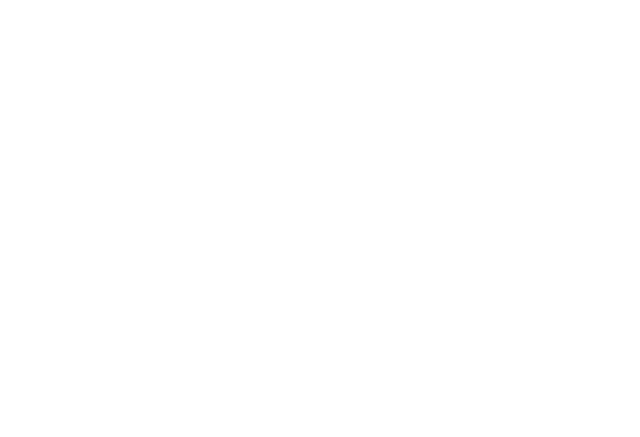
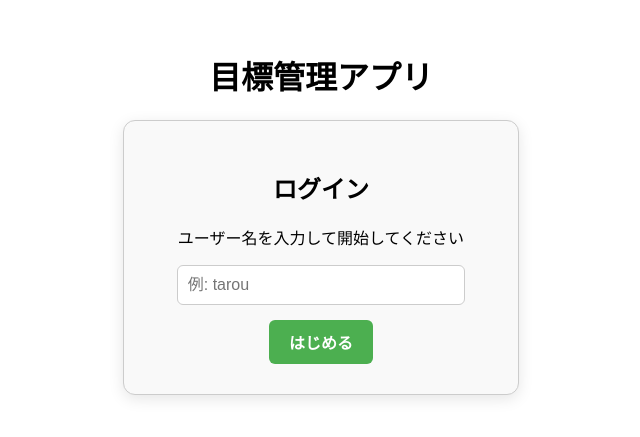
Before and after one commit to Tak943/goal-go-13th, a Vue app in the folder frontend/: page /login in a window 1280 px wide. Before the commit this address had no page. Shown: the part 115-552 px from the top of the page, without its empty margins (319-959 px from the left). Built offline with nearby package versions, Linux system fonts and the light colour scheme.

Commit message:
update: フロントからも登録できるようにAPIに対応させた

```diff
--- a/frontend/src/main.js
+++ b/frontend/src/main.js
@@ -1,9 +1,18 @@
 import { createApp } from 'vue'
 import App from './App.vue'
 import router from './router'
+import axios from 'axios' // 【追加】axiosをインポート
+
+// 【追加】すべての通信の基本URLをここで一括設定！
+// ※これで、各Vueファイルに書いていた axios.defaults.baseURL = ... は不要になります！
+axios.defaults.baseURL = 'http://localhost:8080';
+
+// 【追加】アプリ起動時に、ブラウザの記憶からトークンを取り出してセットする
+const token = localStorage.getItem('app_token');
+if (token) {
+  axios.defaults.headers.common['Authorization'] = token;
+}
 
 const app = createApp(App)
-
 app.use(router)
-
 app.mount('#app')
--- a/frontend/src/router/index.js
+++ b/frontend/src/router/index.js
@@ -1,23 +1,49 @@
 import { createRouter, createWebHistory } from 'vue-router';
 import GoalListView from '../views/GoalListView.vue';
 import CalendarView from '../views/CalendarView.vue';
+import LoginView from '../views/LoginView.vue'; // 【追加】ログイン画面をインポート
 
 const router = createRouter({
   history: createWebHistory(import.meta.env.BASE_URL),
   routes: [
+    // 【追加】ログイン画面のルート
     {
-      //トップページ（http://localhost:5173/）のときは、目標一覧を表示
+      path: '/login',
+      name: 'login',
+      component: LoginView
+    },
+    {
       path: '/',
       name: 'home',
-      component: GoalListView
+      component: GoalListView,
+      // 【追加】この画面は「ログイン必須」という目印をつける
+      meta: { requiresAuth: true }
     },
     {
-      //カレンダー画面（http://localhost:5173/goals/1/calendar などのとき）
       path: '/goals/:goalId/calendar',
       name: 'calendar',
-      component: CalendarView
+      component: CalendarView,
+      // 【追加】この画面も「ログイン必須」
+      meta: { requiresAuth: true }
     }
   ],
 })
 
-export default router
+// --- 【ここから追加】ページ移動のたびにチェックする「関所」 ---
+router.beforeEach((to, from, next) => {
+  // ブラウザの記憶（localStorage）からトークンを取り出す
+  const token = localStorage.getItem('app_token');
+
+  // ① 行き先が「ログイン必須（requiresAuthがtrue）」なのに、トークンを持っていない場合
+  if (to.matched.some(record => record.meta.requiresAuth) && !token) {
+    // ログイン画面に強制リダイレクト！
+    next({ name: 'login' });
+  }
+  // ② それ以外（トークンを持っている、または行き先がログイン画面）の場合
+  else {
+    // そのまま通す
+    next();
+  }
+});
+
+export default router;
--- a/frontend/src/views/GoalListView.vue
+++ b/frontend/src/views/GoalListView.vue
@@ -1,9 +1,11 @@
 <script setup>
 import { ref, onMounted, computed } from 'vue';
 import axios from 'axios';
+import { useRouter } from 'vue-router';
 
 //すべての通信の先頭に自動でくっつく
 axios.defaults.baseURL = 'http://localhost:8080';
+const router = useRouter();
 
 //取得した目標リストの箱
 const goals = ref([]);
@@ -11,6 +13,31 @@ const goals = ref([]);
 const newGoalTitle = ref("");
 const newGoalTargetDate = ref("");
 const newGoalStartDate = ref("");
+
+// --- 【追加】目標一覧を取得する共通関数 ---
+const fetchGoals = async () => {
+  const userId = localStorage.getItem('app_userId');
+  if (!userId) return; // userIdが無ければ何もしない
+
+  try {
+    // 自分のuserIdをつけてGETリクエストを送る
+    const response = await axios.get(`/api/goals?userId=${userId}`);
+    goals.value = response.data;
+  } catch (error) {
+    console.error("目標の取得に失敗しました", error);
+  }
+};
+
+// --- 【追加】ログアウト関数 ---
+const logout = () => {
+  if (confirm("ログアウトしますか？")) {
+    localStorage.removeItem('app_token');
+    localStorage.removeItem('app_userId');
+    localStorage.removeItem('app_username');
+    delete axios.defaults.headers.common['Authorization'];
+    router.push({ name: 'login' });
+  }
+};
 
 //追加ボタン押されたらPOST
 const addGoal = async () => {
@@ -27,8 +54,7 @@ const addGoal = async () => {
   newGoalStartDate.value = "";
 
   //もう一度GETリクエストで取得しなおして、画面の目標一覧を更新。
-  const response = await axios.get("/api/goals");
-  goals.value = response.data;
+  await fetchGoals();
 }
 
 const deleteGoal = async (id) => {
@@ -44,8 +70,7 @@ const deleteGoal = async (id) => {
     await axios.delete(`/api/goals/${id}`);
 
     // 削除が成功したら、もう一度GETリクエストで取得しなおして画面を更新
-    const response = await axios.get("/api/goals");
-    goals.value = response.data;
+    await fetchGoals();
 
   } catch (error) {
     alert("削除に失敗しました。");
@@ -86,8 +111,7 @@ const updateGoal = async () => {
     closeEditModal(); // 成功したら閉じる
 
     // 一覧を再取得して画面を更新
-    const response = await axios.get("/api/goals");
-    goals.value = response.data;
+    await fetchGoals();
 
   } catch (error) {
     // 【重要】Java側で投げた 400 Bad Request をここでキャッチします！
@@ -100,13 +124,7 @@ const updateGoal = async () => {
 //asyncは次に、データを取ってきたりする待ち時間のいる作業が発生しますよ。を宣言する目印
 //awaitは実際の通信の前に置いて、この処理はデータが来るまでは待機してね。と指示する目印
 onMounted(async () => {
-  // Spring BootのAPIからデータを取得する（GETリクエスト）
-  const response = await axios.get("/api/goals");
-
-  // axiosで通信した場合、実際のデータは response の中の `data` というプロパティに入っている
-  goals.value = response.data;
-
-  console.log(goals.value);
+  await fetchGoals();
 })
 
 
@@ -213,7 +231,10 @@ const selectDate = (day) => {
 
 <template>
   <main>
-    <h1>マイゴール一覧</h1>
+    <div class="app-header">
+      <h1>マイゴール一覧</h1>
+      <button @click="logout" class="logout-btn">ログアウト</button>
+    </div>
 
     <!-- 新規追加フォーム -->
     <div>
@@ -532,4 +553,24 @@ ul {
 .save-btn:hover {
   background-color: #0b7dda;
 }
+/* --- 【追加】ヘッダーとログアウトボタン --- */
+.app-header {
+  display: flex;
+  justify-content: space-between;
+  align-items: center;
+  margin-bottom: 20px;
+}
+
+.logout-btn {
+  padding: 8px 16px;
+  background-color: #757575;
+  color: white;
+  border: none;
+  border-radius: 6px;
+  cursor: pointer;
+  font-weight: bold;
+}
+.logout-btn:hover {
+  background-color: #616161;
+}
 </style>
--- /dev/null
+++ b/frontend/src/views/LoginView.vue
@@ -0,0 +1,99 @@
+<script setup>
+import { ref } from 'vue';
+import axios from 'axios';
+import { useRouter } from 'vue-router';
+
+const username = ref("");
+const router = useRouter();
+
+// ログイン（または新規登録）処理
+const login = async () => {
+  if (!username.value) {
+    alert("ユーザー名を入力してください");
+    return;
+  }
+
+  try {
+    // バックエンドの /api/users/login にリクエスト
+    const response = await axios.post("http://localhost:8080/api/users/login", {
+      username: username.value
+    });
+
+    const user = response.data;
+
+    // 【重要】ブラウザの「localStorage」にユーザー情報を保存する（これでリロードしても消えません）
+    localStorage.setItem("app_token", user.token);
+    localStorage.setItem("app_userId", user.id);
+    localStorage.setItem("app_username", user.username);
+
+    // 【重要】以降の axios 通信すべてに、自動的に Authorization ヘッダーをつける設定
+    axios.defaults.headers.common['Authorization'] = user.token;
+
+    alert(`${user.username} さん、ようこそ！`);
+
+    // 目標一覧画面（home）へ画面遷移する
+    router.push({ name: 'home' });
+
+  } catch (error) {
+    alert("ログインに失敗しました");
+    console.error(error);
+  }
+};
+</script>
+
+<template>
+  <main class="login-container">
+    <h1>目標管理アプリ</h1>
+    <div class="login-box">
+      <h2>ログイン</h2>
+      <p>ユーザー名を入力して開始してください</p>
+
+      <input
+        type="text"
+        v-model="username"
+        placeholder="例: tarou"
+        @keyup.enter="login"
+      >
+      <button @click="login">はじめる</button>
+    </div>
+  </main>
+</template>
+
+<style scoped>
+.login-container {
+  display: flex;
+  flex-direction: column;
+  align-items: center;
+  justify-content: center;
+  height: 80vh;
+}
+.login-box {
+  border: 1px solid #ccc;
+  padding: 30px;
+  border-radius: 12px;
+  background-color: #f9f9f9;
+  text-align: center;
+  box-shadow: 0 4px 15px rgba(0,0,0,0.1);
+}
+input {
+  padding: 10px;
+  font-size: 16px;
+  margin-bottom: 15px;
+  width: 80%;
+  border-radius: 6px;
+  border: 1px solid #ccc;
+}
+button {
+  padding: 10px 20px;
+  font-size: 16px;
+  background-color: #4CAF50;
+  color: white;
+  border: none;
+  border-radius: 6px;
+  cursor: pointer;
+  font-weight: bold;
+}
+button:hover {
+  background-color: #45a049;
+}
+</style>
```
Also changed, not shown: frontend/src/views/CalendarView.vue (+94 -35 lines), 2 other files (tests, documents, lock files or other folders).
